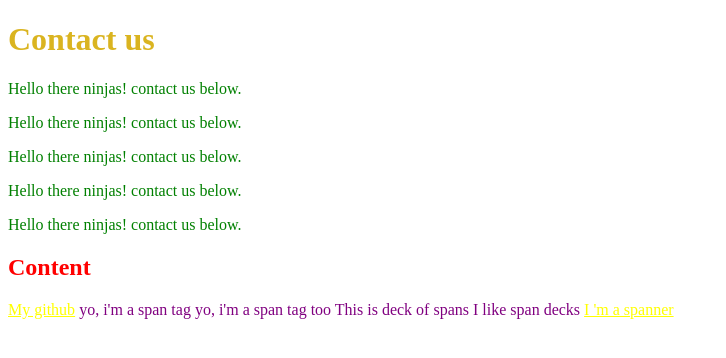
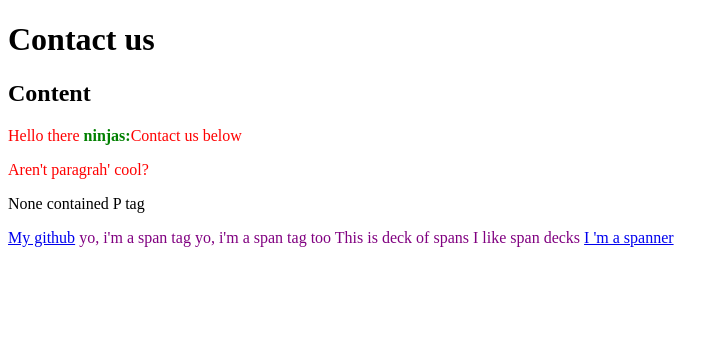
Before and after one commit to MikiCyg/InfoShareAcadamyPrep, a plain HTML site: page CSS/contact.html in a window 1280 px wide. Shown: the whole page, without its empty margins (0-726 px from the left). Drawn offline with Linux system fonts and the light colour scheme.

Commit message:
Conflicts and specificity

```diff
--- a/CSS/contact.html
+++ b/CSS/contact.html
@@ -14,13 +14,13 @@
     <div id="header">
         <h1>Contact us</h1>
     </div>
+    <h2 id="content-header">Content</h2>
+    <div id="mainContent">
+        <p>Hello there <strong>ninjas:</strong>Contact us below</p>
+        <p>Aren't paragrah' cool?</p>
+    </div>
 
-    <p>Hello there ninjas! contact us below.</p>
-    <p>Hello there ninjas! contact us below.</p>
-    <p>Hello there ninjas! contact us below.</p>
-    <p>Hello there ninjas! contact us below.</p>
-    <p>Hello there ninjas! contact us below.</p>
-    <h2 id="content-header">Content</h2>
+    <p>None contained P tag</p>
 
     <a href="https://github.com/MikiCyg/InfoShareAcadamyPrep">My github</a>
 
--- a/CSS/css/syntax.css
+++ b/CSS/css/syntax.css
@@ -44,7 +44,7 @@ span{
 span{
     color: red;
 }*/
-body{
+/*body{
     color:red;
 
 }
@@ -56,4 +56,15 @@ p{
 }
 a{
     color: yellow;
+}*/
+/*CONFLICTS AND SPECIFICITY*/
+#mainContent p{
+    color: red;
 }
+
+p{
+    color:black;
+}
+strong{
+    color: green;
+}
```
